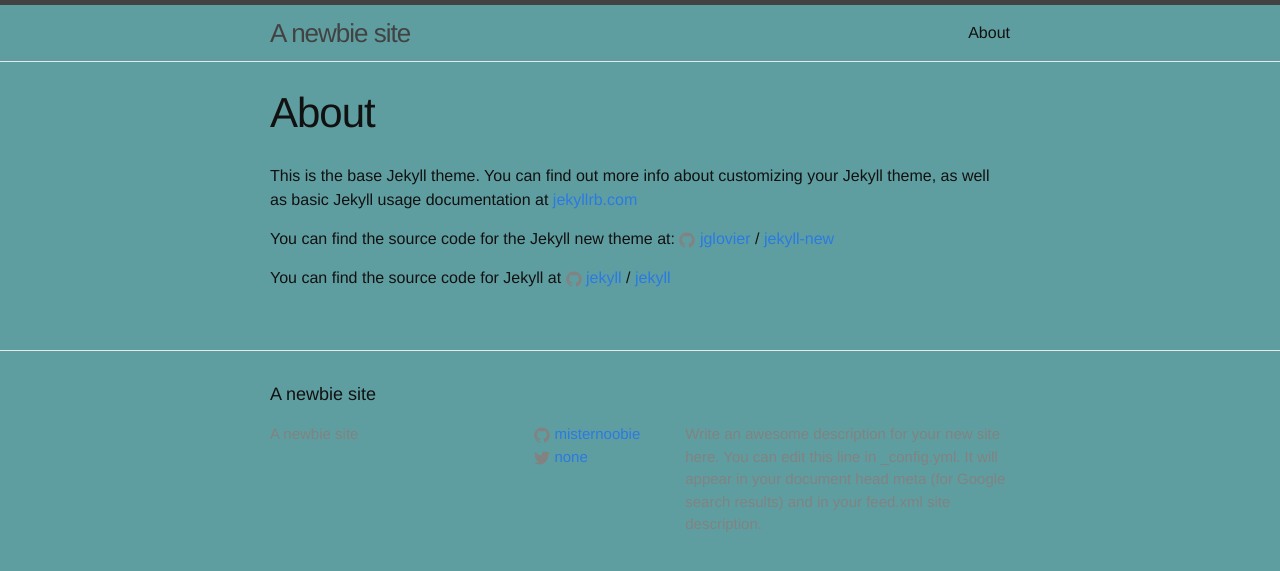
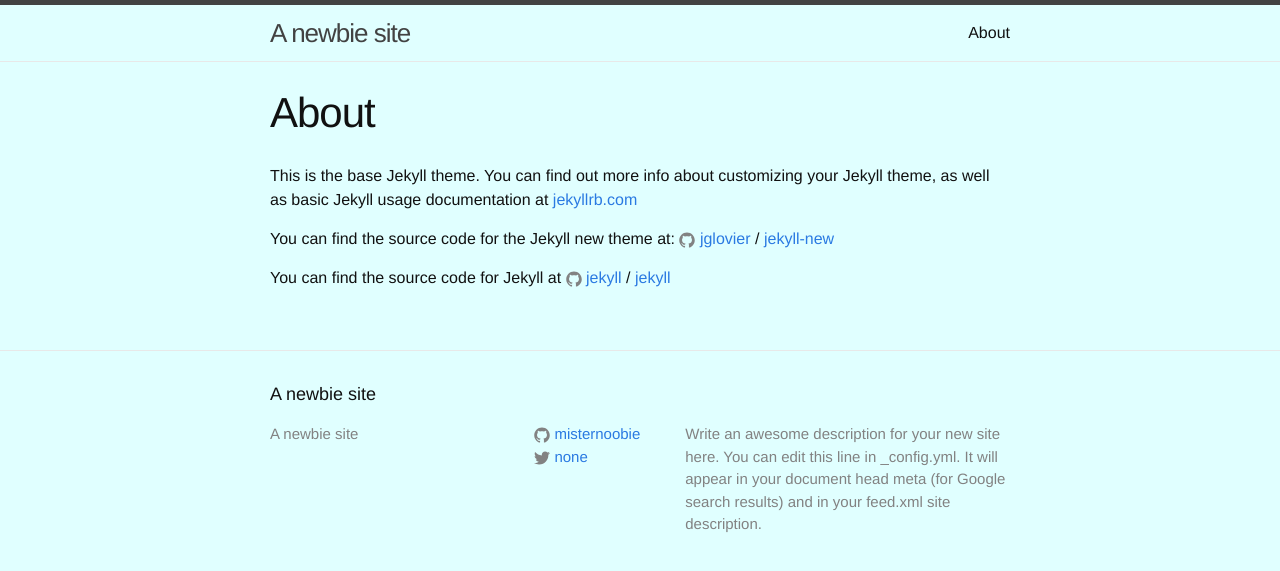
Before and after one commit to misternoobie/misternoobie.github.io, a Jekyll site: the page built from about.md, in a window 1280 px wide. Shown: the top 571 px of the page. Built offline with Jekyll 4.4.1, drawn with Linux system fonts in a browser that asks for light colours.

Commit message:
color update

```diff
--- a/css/main.scss
+++ b/css/main.scss
@@ -15,7 +15,7 @@
 $spacing-unit:     30px;
 
 $text-color:       #111;
-$background-color: #5F9EA0;//#fdfdfd;
+$background-color: #E0FFFF;//#fdfdfd;
 $brand-color:      #2a7ae2;
 
 $grey-color:       #828282;
```
